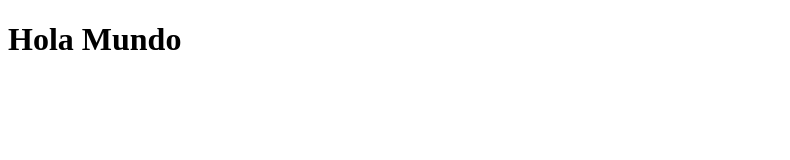
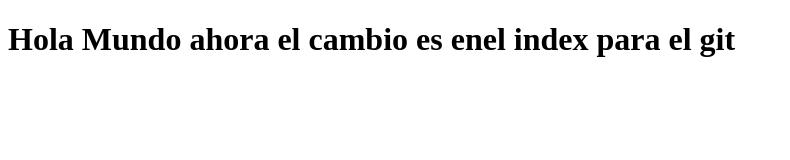
Before and after one commit to JaimeACG/mi-primer-repo, a plain HTML site: page index.html in a window 1280 px wide. Shown: the whole page, without its empty margins (0-790 px from the left). Drawn offline with Linux system fonts and the light colour scheme.

Commit message:
mi tercer commit

```diff
--- a/index.html
+++ b/index.html
@@ -7,6 +7,6 @@
     <title>Mi Página</title>
 </head>
 <body>
-    <h1>Hola Mundo</h1>
+    <h1>Hola Mundo ahora el cambio es enel index para el git</h1>
 </body>
 </html>
```
